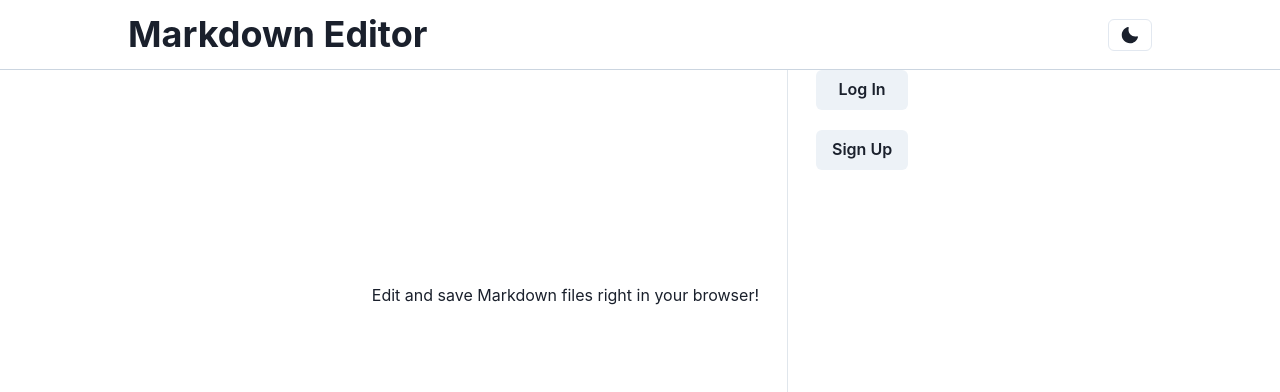
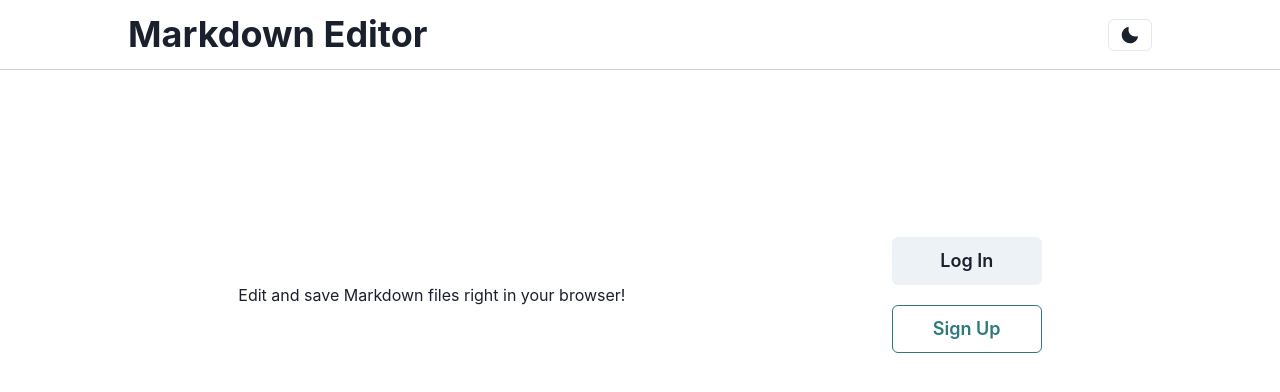
Before and after one commit to nronzel/markdown-editor, a React (Vite) app: page / in a window 1280 px wide. Shown: the top 392 px of the page. Built offline with nearby package versions, Linux system fonts and the light colour scheme; no server answers.

Commit message:
refactor: homepage style

```diff
--- a/src/components/HomepageHero.jsx
+++ b/src/components/HomepageHero.jsx
@@ -1,59 +1,36 @@
 import {
   Button,
-  Divider,
   Flex,
-  Input,
   Text,
+  VStack,
   useColorModeValue,
 } from "@chakra-ui/react";
 import React from "react";
-// import { auth, googleProvider } from "../config/firebase";
-// import {
-//   signInWithEmailAndPassword,
-//  signInWithPopup,
-//  signOut,
-//} from "firebase/auth";
-// import { AuthContext } from "../config/AuthProvider";
-import { NavLink, useNavigate } from "react-router-dom";
+import { NavLink } from "react-router-dom";
 
 const HomepageHero = () => {
-  //const signInWithGoogle = async () => {
-  //  try {
-  //kh    await signInWithPopup(auth, googleProvider);
-  //  } catch (err) {
-  //    alert(err.message);
-  //ih   }
-  // };
-
-  // const logOut = async () => {
-  // try {
-  //   await signOut(auth);
-  //   alert("Logged Out Successfully");
-  //   navigate("/");
-  // } catch (err) {
-  //  alert(err.message);
-  // }
-  //};
-
   return (
     <Flex
-      justifyContent="center"
+      justifyContent="space-evenly"
+      alignItems="center"
       gap={7}
       h="450px"
       borderBottom="1px solid"
       borderColor={useColorModeValue("gray.300", "gray.600")}
+      wrap="wrap"
     >
-      <Flex alignItems="center">
+      <Flex alignItems="center" justifyContent="center" h="100%">
         <Text>Edit and save Markdown files right in your browser!</Text>
       </Flex>
-      <Divider orientation="vertical" />
-      <Flex direction="column" gap={5}>
-        <Button>
-          <NavLink to="/signin">Log In</NavLink>
-        </Button>
-        <Button>
-          <NavLink to="/signup">Sign Up</NavLink>
-        </Button>
+      <Flex direction="column" gap={5} alignItems="center">
+        <VStack w="100%" gap={5}>
+          <Button size="lg" w="150px">
+            <NavLink to="/signin">Log In</NavLink>
+          </Button>
+          <Button size="lg" variant="outline" w="150px" colorScheme="teal">
+            <NavLink to="/signup">Sign Up</NavLink>
+          </Button>
+        </VStack>
       </Flex>
     </Flex>
   );
```
